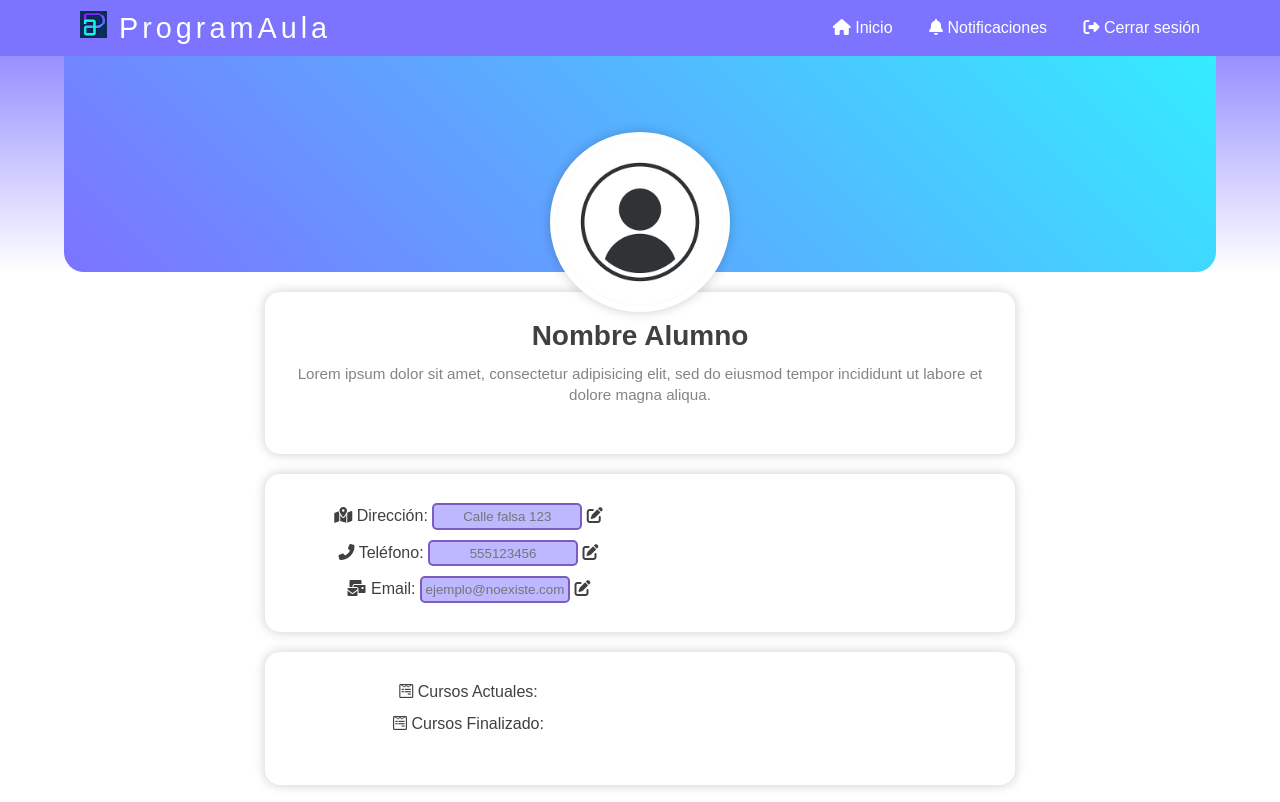
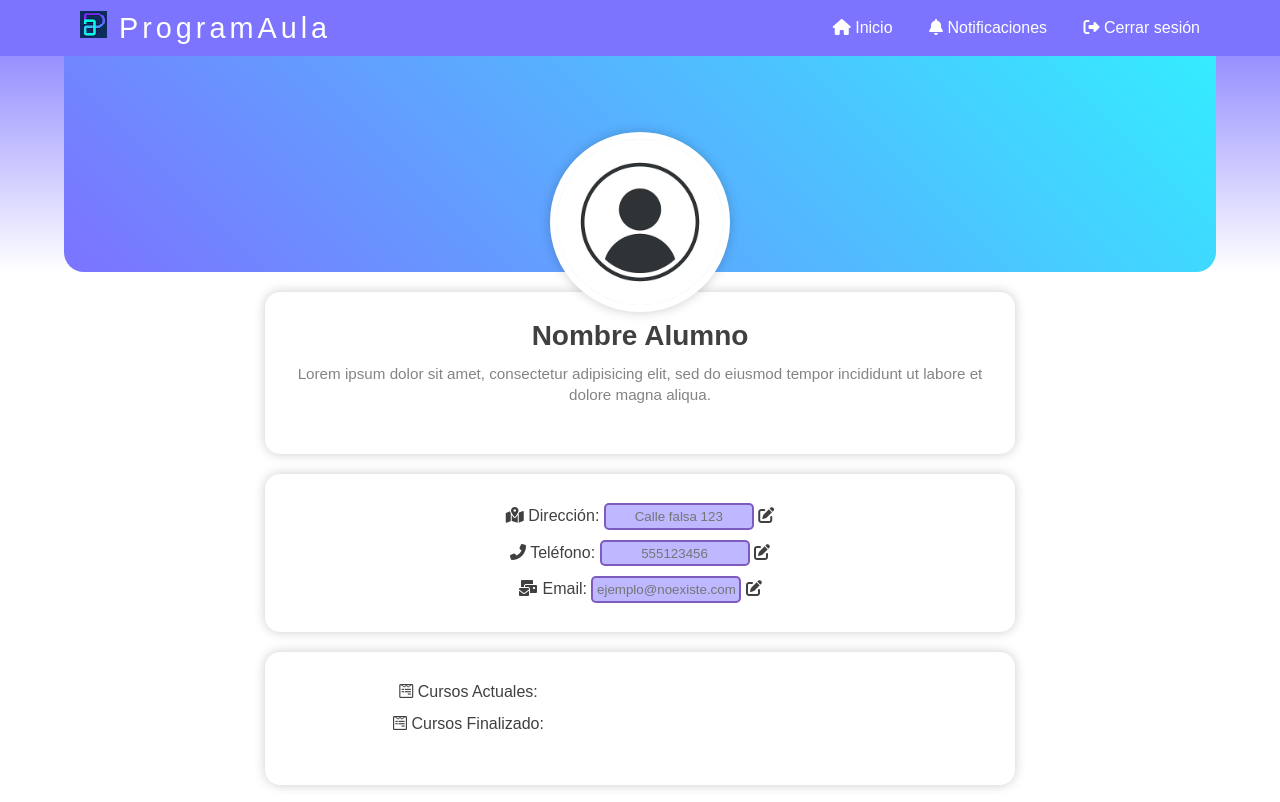
Before and after one commit to melikleiban/ProgramAula, a Spring app: page /perfilAlumno in a window 1280 px wide. Shown: the top 802 px of the page. Run offline with Thymeleaf, Linux system fonts and the light colour scheme; the template is opened without the code that fills it, so the values that code supplies are empty; some libraries are stand-ins or nearby versions.

Commit message:
Añado inputs pagAlumno

```diff
--- a/src/main/resources/static/css/estiloPerfilAlumno.css
+++ b/src/main/resources/static/css/estiloPerfilAlumno.css
@@ -237,7 +237,7 @@ p {
 }
 
 .navigation ul li a:hover {
-    background: #3163cf;
+    background: #7c73ff;
 }
 
 .footer {
@@ -246,6 +246,10 @@ p {
     padding: 0.1rem 0;
     text-align: left;
     margin-top: 6rem;
+}
+
+.perfil-usuario-footer ul {
+	display: inline-block;
 }
 
 .perfil-usuario-footer input {
--- a/src/main/resources/templates/perfilAlumno.html
+++ b/src/main/resources/templates/perfilAlumno.html
@@ -41,13 +41,11 @@
             <div class="perfil-usuario-footer">
                 <ul class="lista-datos">
                     <li><i class="fas fa-map-marked-alt"></i> Dirección: <input type="text" class="form-control" id="inputDireccion" placeholder="Calle falsa 123">    <i class="fas fa-edit"></i> </li>
-
                     <li><i class="icono fas fa-phone-alt"></i> Teléfono: <input type="text" class="form-control" id="inputTelefono" placeholder="555123456">    <i class="fas fa-edit"></i></li>
 
                 </ul>
                 <ul class="lista-datos">
                     <li><i class="fas fa-mail-bulk"></i> Email: <input type="email" class="form-control" id="inputEmail" placeholder="ejemplo@noexiste.com">    <i class="fas fa-edit"></i></li>
-
                 </ul>
             </div>
             <div class="perfil-usuario-cursos">
```
Also changed, not shown: 6 other files.
